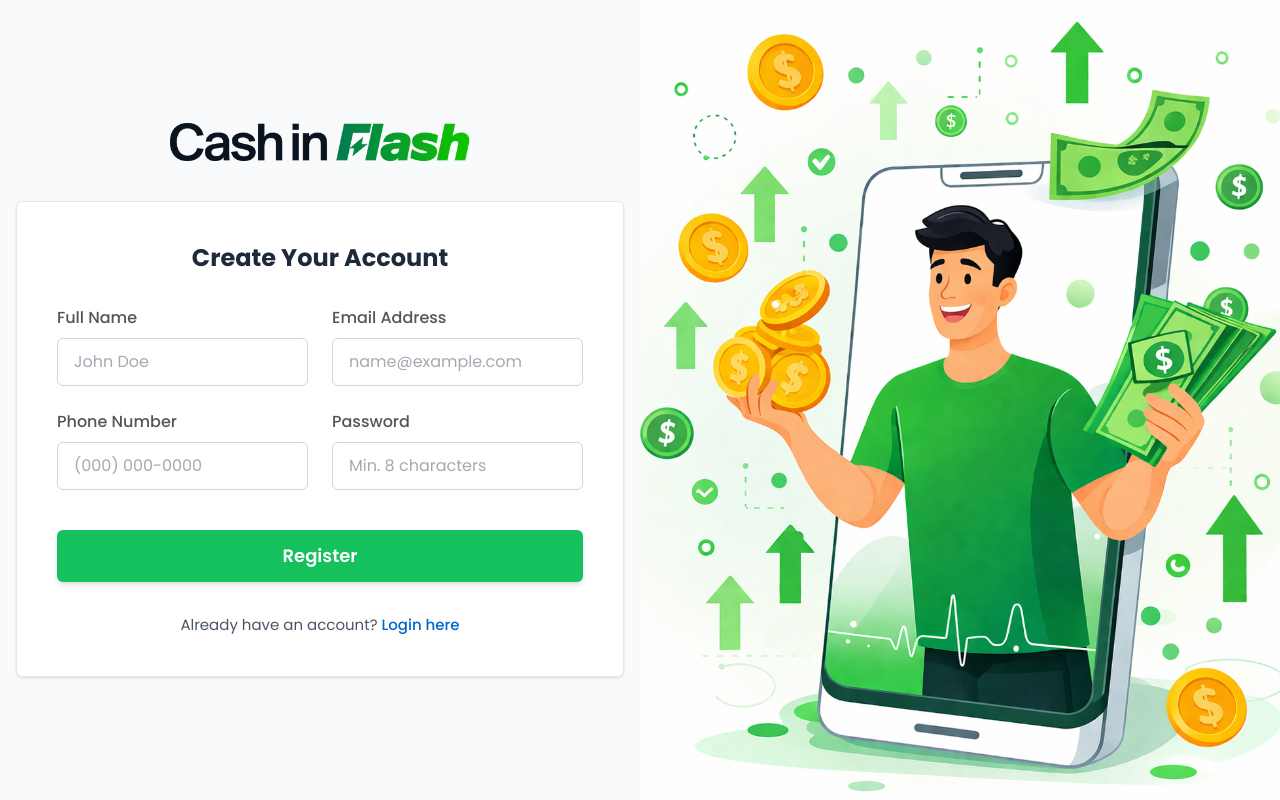
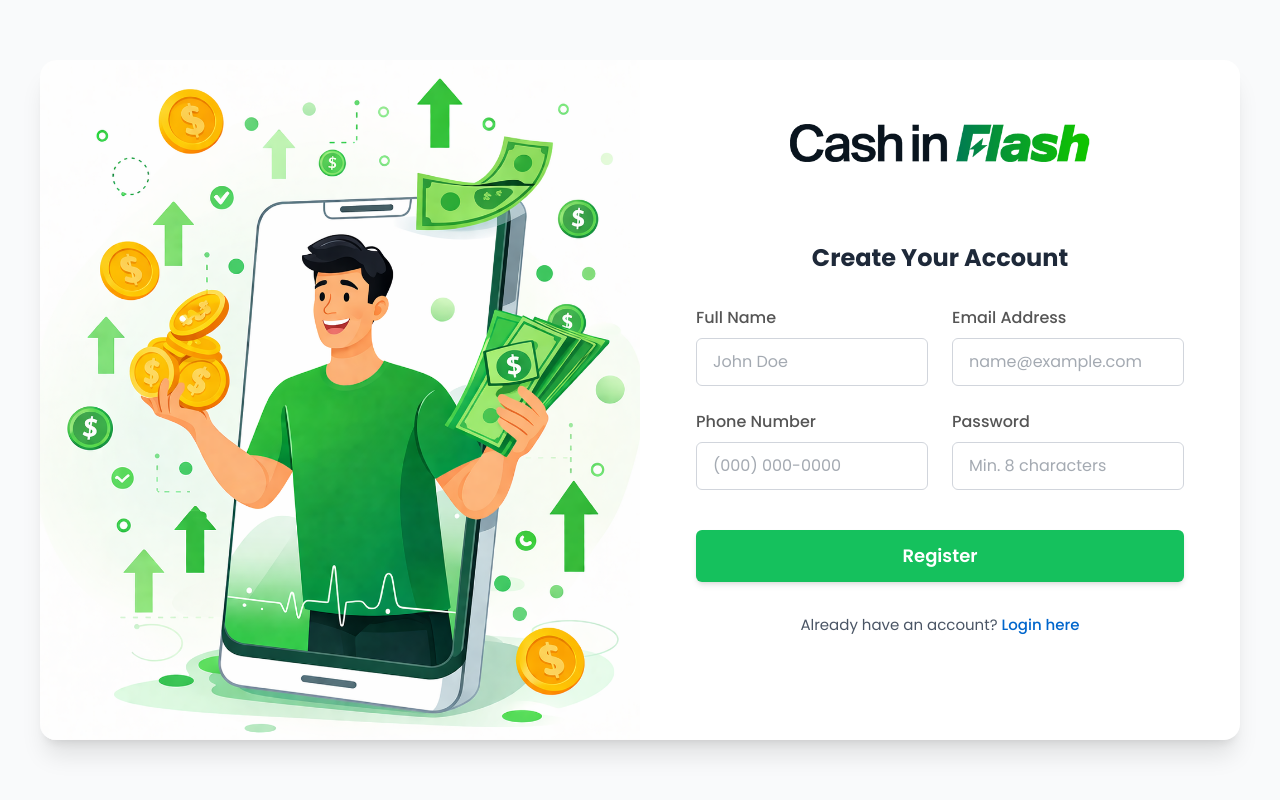
Before and after one commit to rahulch82667-maker/Cash_In_flash, a Next.js app: page /register in a window 1280 px wide. Built offline with nearby package versions, Linux system fonts and the light colour scheme; a web font is replaced by a local one.

Commit message:
change the position of image in auth  pages and also placed image and form in one container

```diff
--- a/app/login/page.tsx
+++ b/app/login/page.tsx
@@ -9,11 +9,13 @@
 
 export default function LoginPage() {
   return (
-    <main className="min-h-screen w-full flex">
-      <div className="w-full lg:w-1/2 min-h-screen flex items-center justify-center py-10 lg:py-20 bg-gray-50">
-        <LoginForm />
+    <main className="min-h-screen bg-gray-50 flex items-center justify-center p-4">
+      <div className="w-full max-w-[1200px] bg-white rounded-2xl shadow-xl flex overflow-hidden">
+        <AuthAnimation />
+        <div className="w-full lg:w-1/2 flex items-center justify-center py-10 lg:py-16">
+          <LoginForm />
+        </div>
       </div>
-      <AuthAnimation />
     </main>
   );
 }
--- a/app/register/page.tsx
+++ b/app/register/page.tsx
@@ -9,11 +9,13 @@
 
 export default function RegisterPage() {
   return (
-    <main className="min-h-screen w-full flex">
-      <div className="w-full lg:w-1/2 min-h-screen flex items-center justify-center py-10 lg:py-20 bg-gray-50">
-        <RegisterForm />
+    <main className="min-h-screen bg-gray-50 flex items-center justify-center p-4">
+      <div className="w-full max-w-[1200px] bg-white rounded-2xl shadow-xl flex overflow-hidden">
+        <AuthAnimation />
+        <div className="w-full lg:w-1/2 flex items-center justify-center py-10 lg:py-16">
+          <RegisterForm />
+        </div>
       </div>
-      <AuthAnimation />
     </main>
   );
 }
--- a/components/AuthAnimation.tsx
+++ b/components/AuthAnimation.tsx
@@ -2,7 +2,7 @@
 
 export default function AuthAnimation() {
   return (
-    <div className="hidden lg:flex w-1/2 min-h-screen relative bg-gray-100">
+    <div className="hidden lg:flex lg:w-1/2 relative bg-gray-100 min-h-[500px]">
       <Image
         src="/auth_animate_page.png"
         alt="Cash in Flash platform"
--- a/components/login/LoginForm.tsx
+++ b/components/login/LoginForm.tsx
@@ -97,7 +97,7 @@
         </div>
 
         {/* Login Card */}
-        <div className="bg-white border border-gray-200 rounded-md shadow-sm p-6 md:p-10">
+        <div className="bg-white rounded-md p-6 md:p-10">
           <form onSubmit={formik.handleSubmit} className="space-y-6">
             {/* Email Input */}
             <div className="flex flex-col gap-2">
--- a/components/register/RegisterForm.tsx
+++ b/components/register/RegisterForm.tsx
@@ -89,7 +89,7 @@
         </div>
 
         {/* Register Card */}
-        <div className="bg-white border border-gray-200 rounded-md shadow-sm p-6 md:p-10">
+        <div className="bg-white rounded-md p-6 md:p-10">
           <h2 className="text-2xl font-bold text-gray-800 mb-8 text-center font-poppins">
             Create Your Account
           </h2>
```
